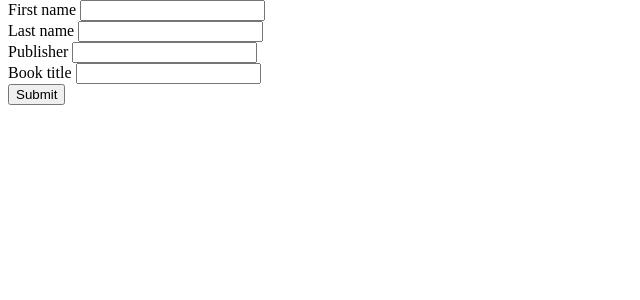
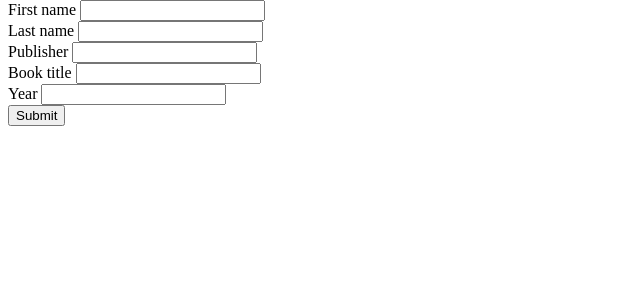
Before and after one commit to CodingNoobs/flask_citation_machine, a Flask app: page / in a window 1280 px wide. Shown: the part 26-326 px from the top of the page, without its empty margins (0-640 px from the left). Run offline with Flask 2, Linux system fonts and the light colour scheme.

Commit message:
Added more comments and added a year field.

```diff
--- a/app.py
+++ b/app.py
@@ -4,10 +4,12 @@ from form import BookForm
 app = Flask(__name__)
 
 # Set secret for CSRF protection from Flask WTF to work.
-app.secret_key = "hithisisbob"
+app.secret_key = "thisissupersecret"
 
 @app.route("/", methods=('GET', 'POST'))
 def book():
+
+    # Set BookForm so we can send it's data to the template for rendering.
     form = BookForm()
 
     if form.validate_on_submit():
@@ -18,16 +20,18 @@ def book():
         session['last_name'] = form.last_name.data
         session['publisher'] = form.publisher.data
         session['book_title'] = form.book_title.data
+        session['year'] = form.year.data
         # Reset the form field to blank.
         form.first_name.data = ''
         form.last_name.data = ''
         form.publisher.data = ''
         form.book_title.data = ''
+        form.year.data = ''
         # redirect after form submit.
         return redirect(url_for('book'))
 
     # Set the key we will be testing for.
-    key = 'first_name'
+    key = 'year'
 
     # See if the key exists already, if it does, then send the session data
     # to the template.
@@ -37,13 +41,14 @@ def book():
                                 last_name=session['last_name'],
                                 publisher=session['publisher'],
                                 book_title=session['book_title'],
+                                year=session['year'],
                                 form=form)
 
     # If it doesn't exist, render the template without sending the session data.
     else:
         return render_template("book.html", form=form)
 
-
+# This is an example of another route for translated books.
 @app.route('/trans-book')
 def trans_book():
     return render_template('trans_book.html')
--- a/form.py
+++ b/form.py
@@ -2,8 +2,12 @@ from flask_wtf import FlaskForm
 from wtforms import StringField
 from wtforms.validators import DataRequired
 
+# Create our form by extending FlaskForm.
 class BookForm(FlaskForm):
+    # Set field types to a variable name. Choose validators needed.
+    # Refer to WTForms docs for more Field types and validators.
     first_name = StringField('First name', validators=[DataRequired()])
     last_name = StringField('Last name', validators=[DataRequired()])
     publisher = StringField('Publisher', validators=[DataRequired()])
     book_title = StringField('Book title', validators=[DataRequired()])
+    year = StringField('Year', validators=[DataRequired()])
--- a/templates/book.html
+++ b/templates/book.html
@@ -12,9 +12,13 @@
         <a href="/">Book</a>
         <a href="/trans-book">Translated Book</a>
     </nav>
+    <!-- Our form that we sent from the route. -->
     <form action="" method="post">
+        <!-- Render this hidden tag for CSRF protectin and correct form validation. -->
         {{ form.hidden_tag() }}
+        <!-- Render the form label. -->
         {{ form.first_name.label }}
+        <!-- Render the form field. Set an optional length of the text box. -->
         {{ form.first_name(size=20) }}
         <br>
         {{ form.last_name.label }}
@@ -26,12 +30,21 @@
         {{ form.book_title.label }}
         {{ form.book_title(size=20) }}
         <br>
+        {{ form.year.label }}
+        {{ form.year(size=20) }}
+        <br>
         <input type="submit" value="Submit">
     </form>
-    {% if first_name %}
+
+    <!-- Check if a key exists.
+         If it hasnt, then don't render this bit.
+         If it does, then render this bit.
+    -->
+    {% if year %}
+    <!-- This is where we can render variables sent from the route into our specified layout. -->
     <p>{{ last_name }}, {{ first_name }}:
         <span class="slant">{{ book_title}}</span>
-        ({{ publisher }})
+        ({{ publisher }}), {{ year }}
     </p>
     {% endif %}
 </body>
```
Also changed, not shown: 1 other file.
